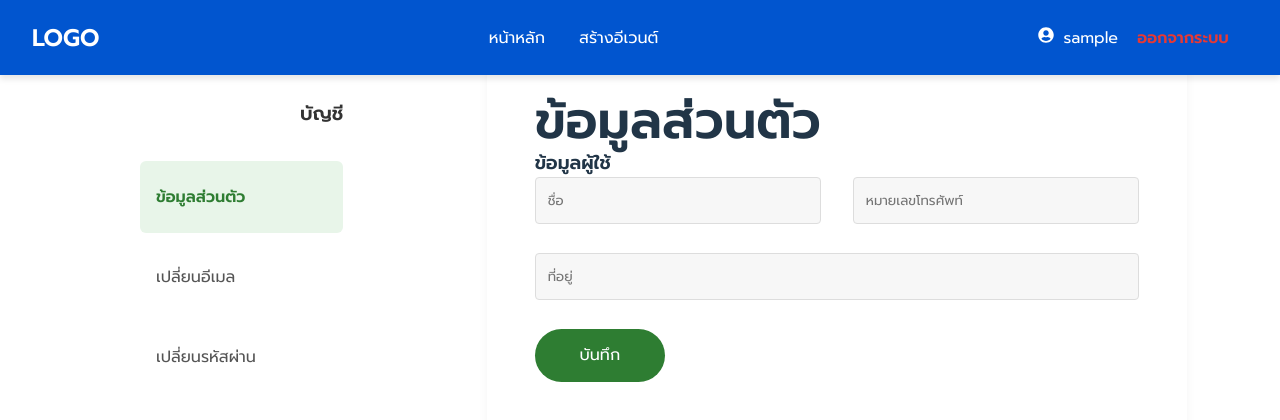
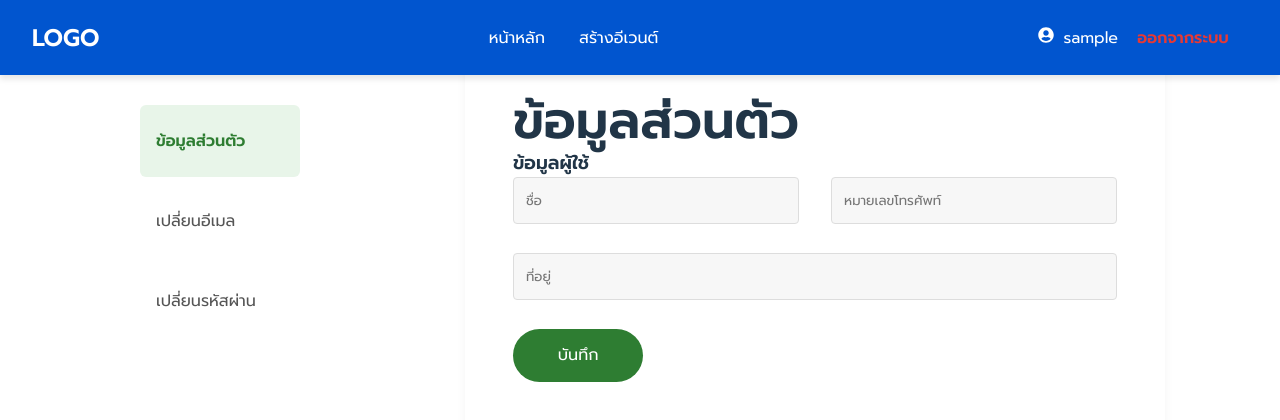
Before and after one commit to NarongdechP/Local-Vibes-Web-app, a React (Vite) app in the folder src/: page /Local-Vibes-Web-app/edit-profile in a window 1280 px wide. Shown: the top 420 px of the page. Built offline with nearby package versions, Linux system fonts and the light colour scheme; no server answers; sample sign-in values are in the browser's storage; some icons are missing.

Commit message:
เพิ่มเติมแก้ไขหน้าโปรไฟล์

```diff
--- a/src/pages/EditProfile.css
+++ b/src/pages/EditProfile.css
@@ -25,15 +25,12 @@
   }
 
   .sidebar h3 {
-    margin-bottom: 2rem;
+    margin-bottom: 2.5rem;
     font-weight: bold;
     color: #333;
     font-size: 1.2rem;
-    padding-left: 10rem;
-    margin-top: 5rem;
-    top: 4rem;
-    left: 0;
-    overflow-y: auto;
+    margin-top: 1rem;
+    padding-left: 1rem;
   }
 
   .sidebar ul {
--- a/src/pages/EditProfile.jsx
+++ b/src/pages/EditProfile.jsx
@@ -125,7 +125,8 @@ function EditProfile() {
   return (
     <div class="edit-profile-container">
       <div class="sidebar">
-        <h3>บัญชี</h3>
+        <h3> ------</h3>
+
         <ul>
           <li class={activeForm === 'profile' ? 'active' : ''} onClick={() => setActiveForm('profile')}>
             ข้อมูลส่วนตัว
```
